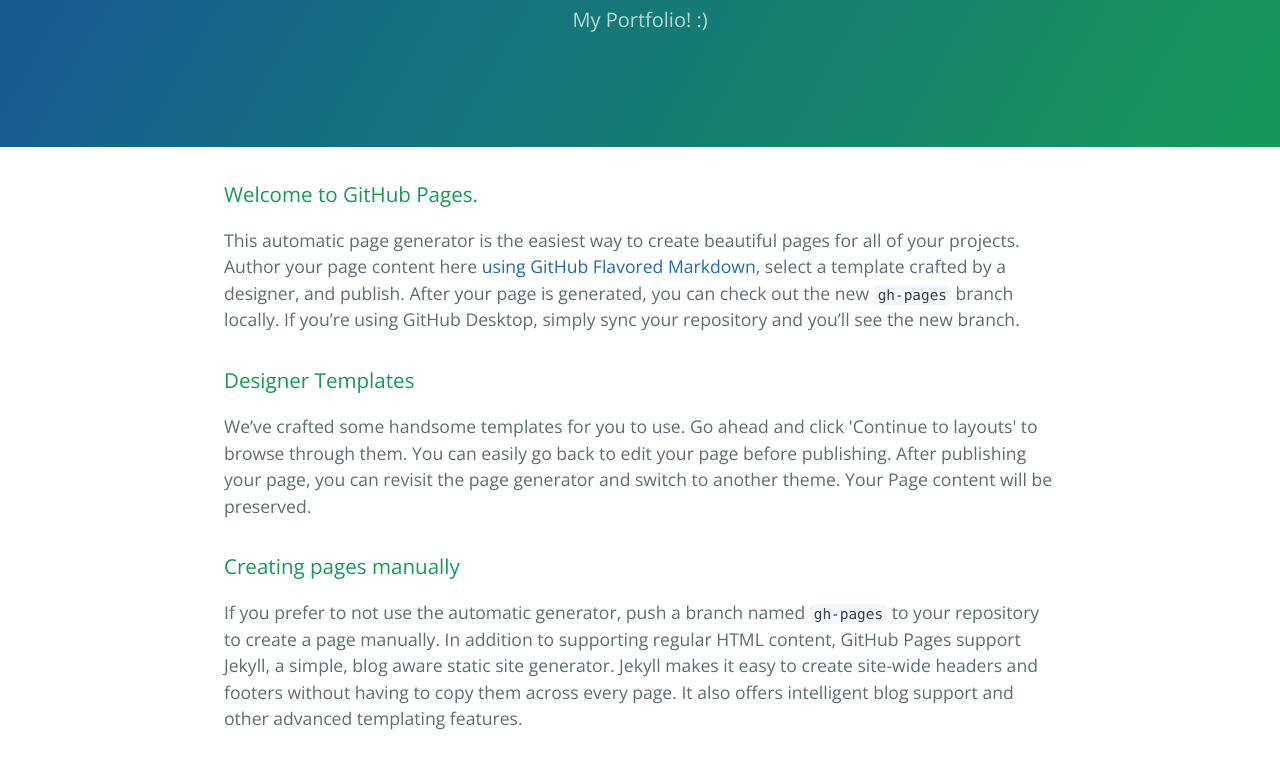
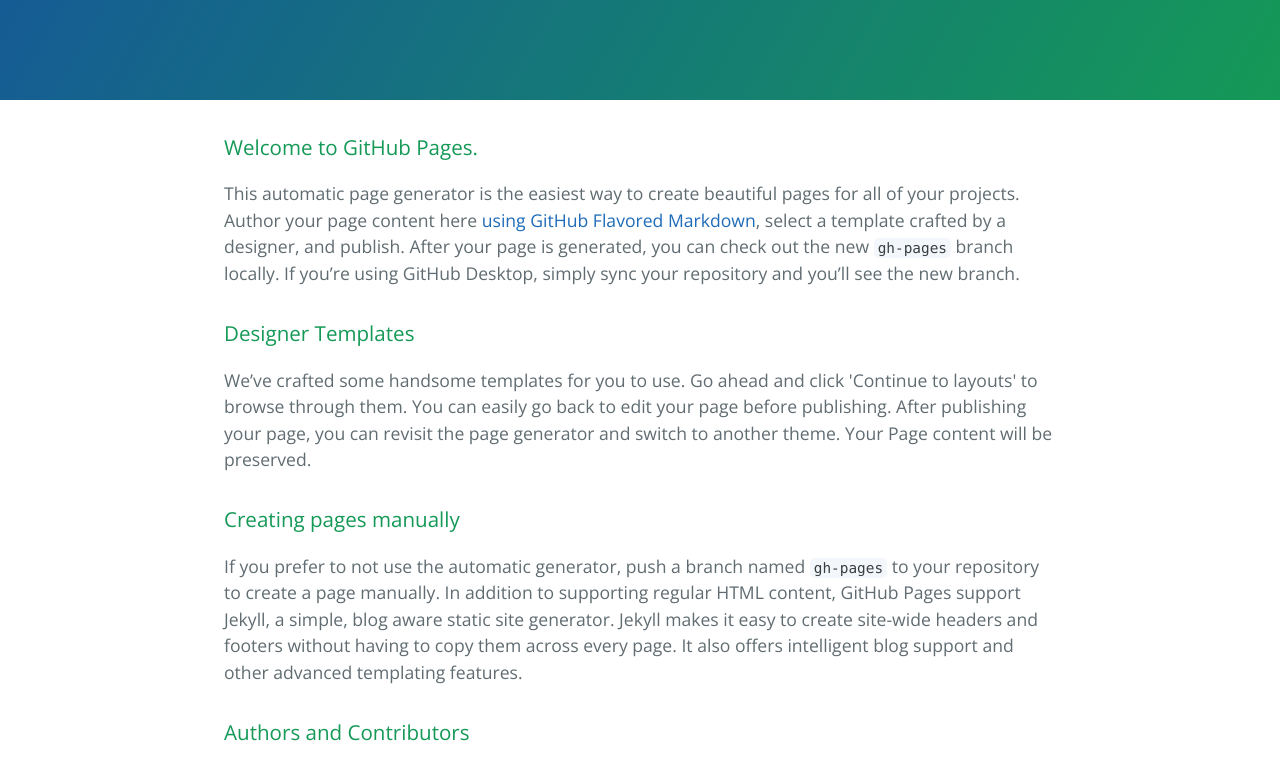
Before and after one commit to betabitplus/betabitplus.github.io, a plain HTML site: page index.html in a window 1280 px wide. Shown: the part 170-931 px from the top of the page. Drawn offline with nearby package versions, Linux system fonts and the light colour scheme.

Commit message:
Revert "demo"
This reverts commit 604a4cac684b472ccbb25b172b04e490d5fe61a2.

```diff
--- a/index.html
+++ b/index.html
@@ -12,7 +12,7 @@
   <body>
     <section class="page-header">
       <h1 class="project-name">Betabitplus.GitHub.io</h1>
-      <h2 class="project-tagline">My Portfolio! :)</h2>
+      <h2 class="project-tagline"></h2>
     </section>
 
     <section class="main-content">
```
